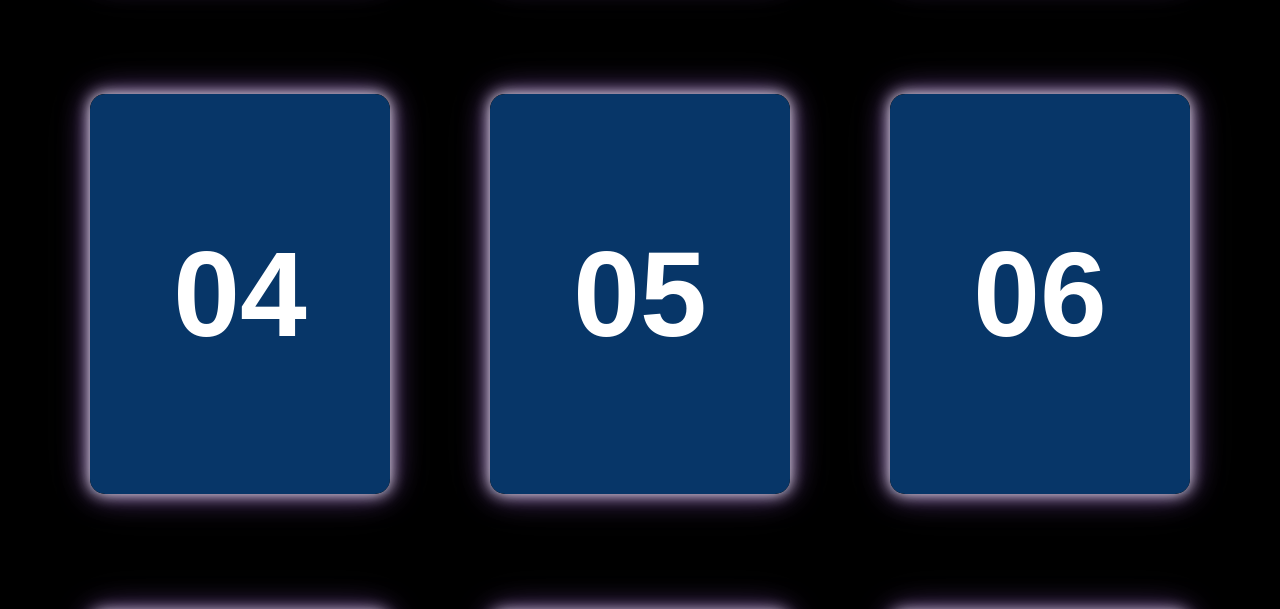
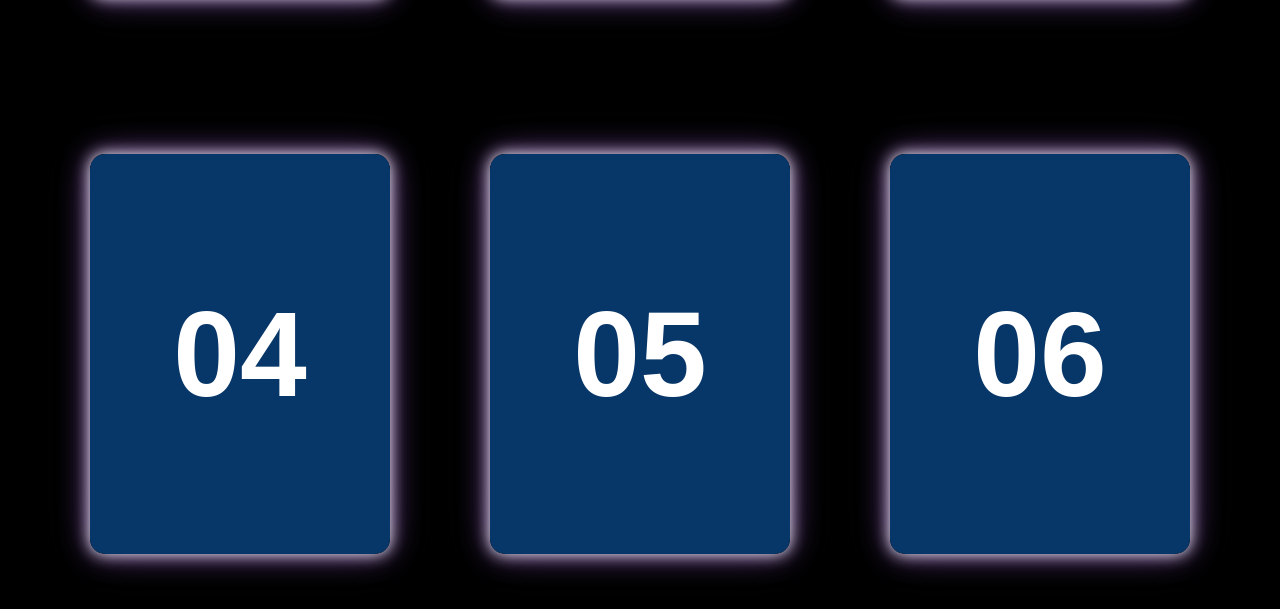
Before and after one commit to Rashidkhan1234567/All-project, a plain HTML site: page Files/javascript.html in a window 1280 px wide. Shown: the part 597-1206 px from the top of the page. Drawn offline with Linux system fonts and the light colour scheme.

Commit message:
Update javascript.css

```diff
--- a/Files/javascript.css
+++ b/Files/javascript.css
@@ -184,7 +184,7 @@ nav li:nth-child(3):hover{
     display: flex;
     justify-content: center;
     align-items: center;
-    height: 250vh;
+    height: 270vh;
     flex-wrap: wrap;
     row-gap: 70px;
     column-gap: 100px;
```
